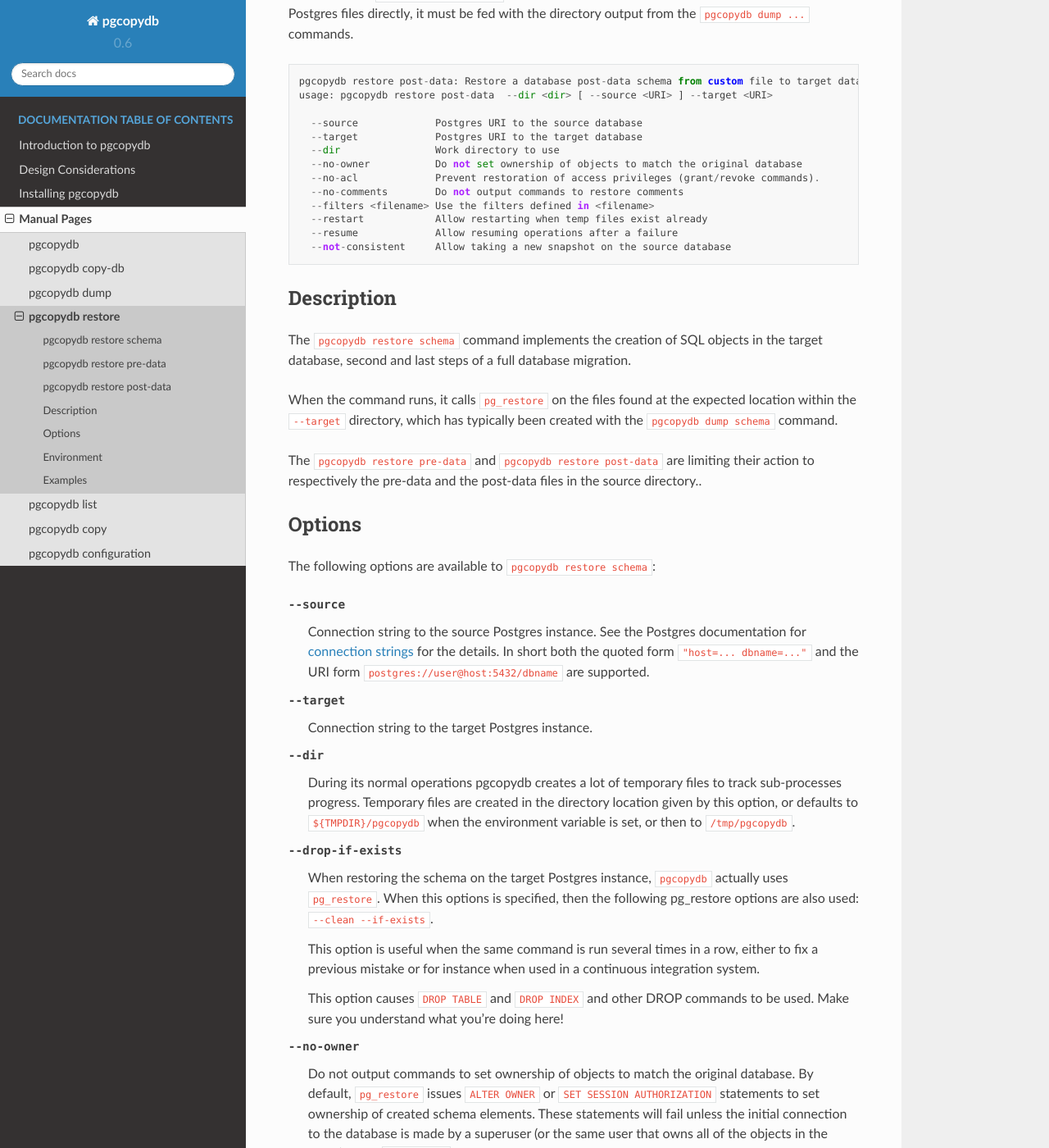
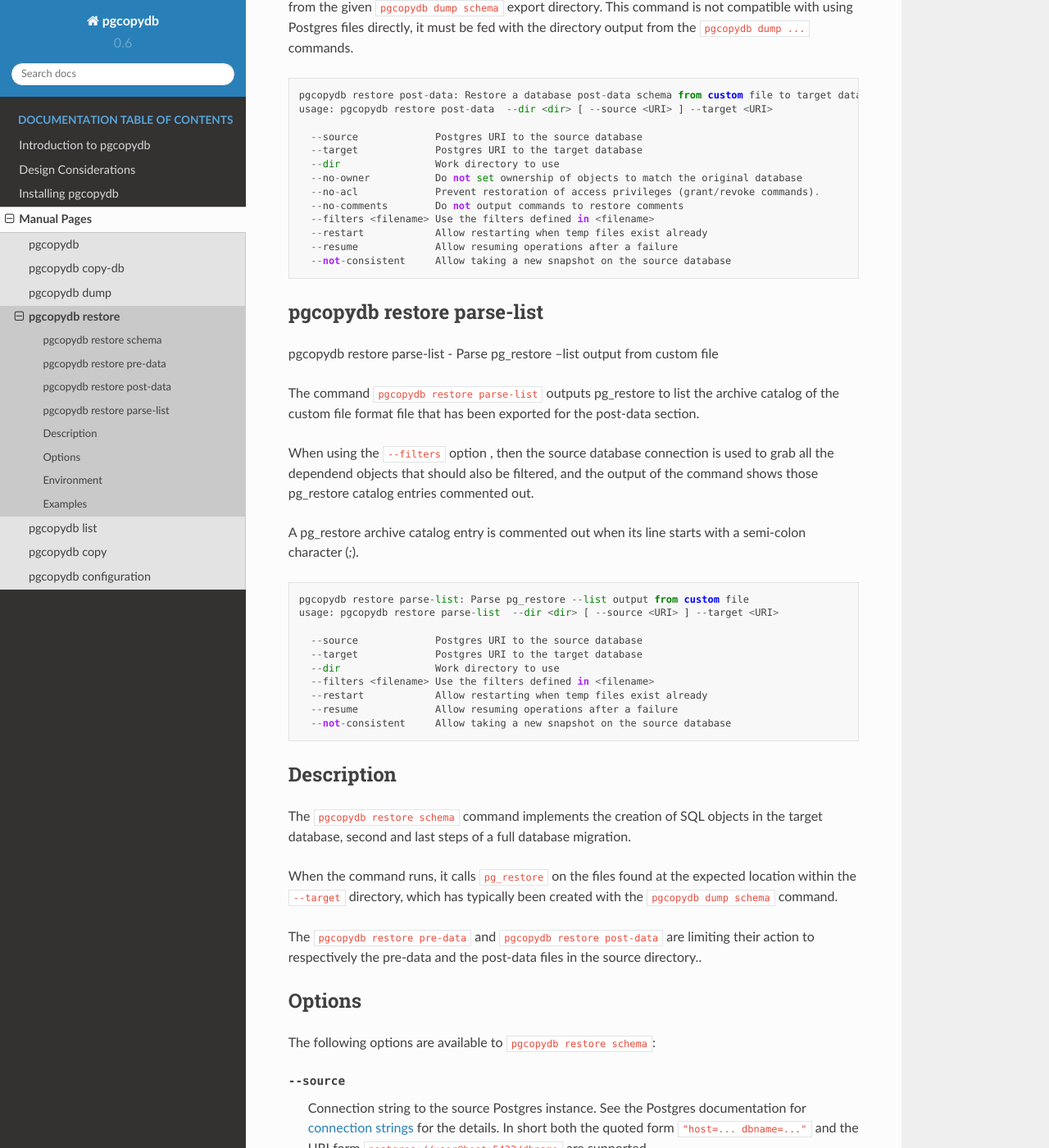
Before and after one commit to dimitri/pgcopydb, a Sphinx documentation site: the page built from docs/ref/pgcopydb_restore.rst, in a window 1280 px wide and 1400 px high, scrolled down 1594 px. Shown: the whole window at 82% size. Built offline with Sphinx 7.4.7 and the Read the Docs theme 2.0.0, drawn with Linux system fonts in a browser that asks for light colours; some of the changed text lies outside the part shown.

Commit message:
Add coverage for the new filtering commands.

```diff
--- a/docs/ref/pgcopydb_restore.rst
+++ b/docs/ref/pgcopydb_restore.rst
@@ -9,10 +9,12 @@ This command prefixes the following sub-commands:
 
 ::
 
-   pgcopydb restore
-     schema     Restore a database schema from custom files to target database
-     pre-data   Restore a database pre-data schema from custom file to target database
-     post-data  Restore a database post-data schema from custom file to target database
+  pgcopydb restore
+    schema      Restore a database schema from custom files to target database
+    pre-data    Restore a database pre-data schema from custom file to target database
+    post-data   Restore a database post-data schema from custom file to target database
+    parse-list  Parse pg_restore --list output from custom file
+
 
 .. _pgcopydb_restore_schema:
 
@@ -96,6 +98,38 @@ be fed with the directory output from the ``pgcopydb dump ...`` commands.
      --no-owner           Do not set ownership of objects to match the original database
      --no-acl             Prevent restoration of access privileges (grant/revoke commands).
      --no-comments        Do not output commands to restore comments
+     --filters <filename> Use the filters defined in <filename>
+     --restart            Allow restarting when temp files exist already
+     --resume             Allow resuming operations after a failure
+     --not-consistent     Allow taking a new snapshot on the source database
+
+
+.. _pgcopydb_restore_parse_list:
+
+pgcopydb restore parse-list
+---------------------------
+
+pgcopydb restore parse-list - Parse pg_restore --list output from custom file
+
+The command ``pgcopydb restore parse-list`` outputs pg_restore to list the
+archive catalog of the custom file format file that has been exported for
+the post-data section.
+
+When using the ``--filters`` option , then the source database connection is
+used to grab all the dependend objects that should also be filtered, and the
+output of the command shows those pg_restore catalog entries commented out.
+
+A pg_restore archive catalog entry is commented out when its line starts
+with a semi-colon character (`;`).
+
+::
+
+   pgcopydb restore parse-list: Parse pg_restore --list output from custom file
+   usage: pgcopydb restore parse-list  --dir <dir> [ --source <URI> ] --target <URI>
+
+     --source             Postgres URI to the source database
+     --target             Postgres URI to the target database
+     --dir                Work directory to use
      --filters <filename> Use the filters defined in <filename>
      --restart            Allow restarting when temp files exist already
      --resume             Allow resuming operations after a failure
```
Also changed, not shown: docs/ref/pgcopydb_config.rst (+12 -0 lines), docs/ref/pgcopydb_list.rst (+23 -0 lines).
